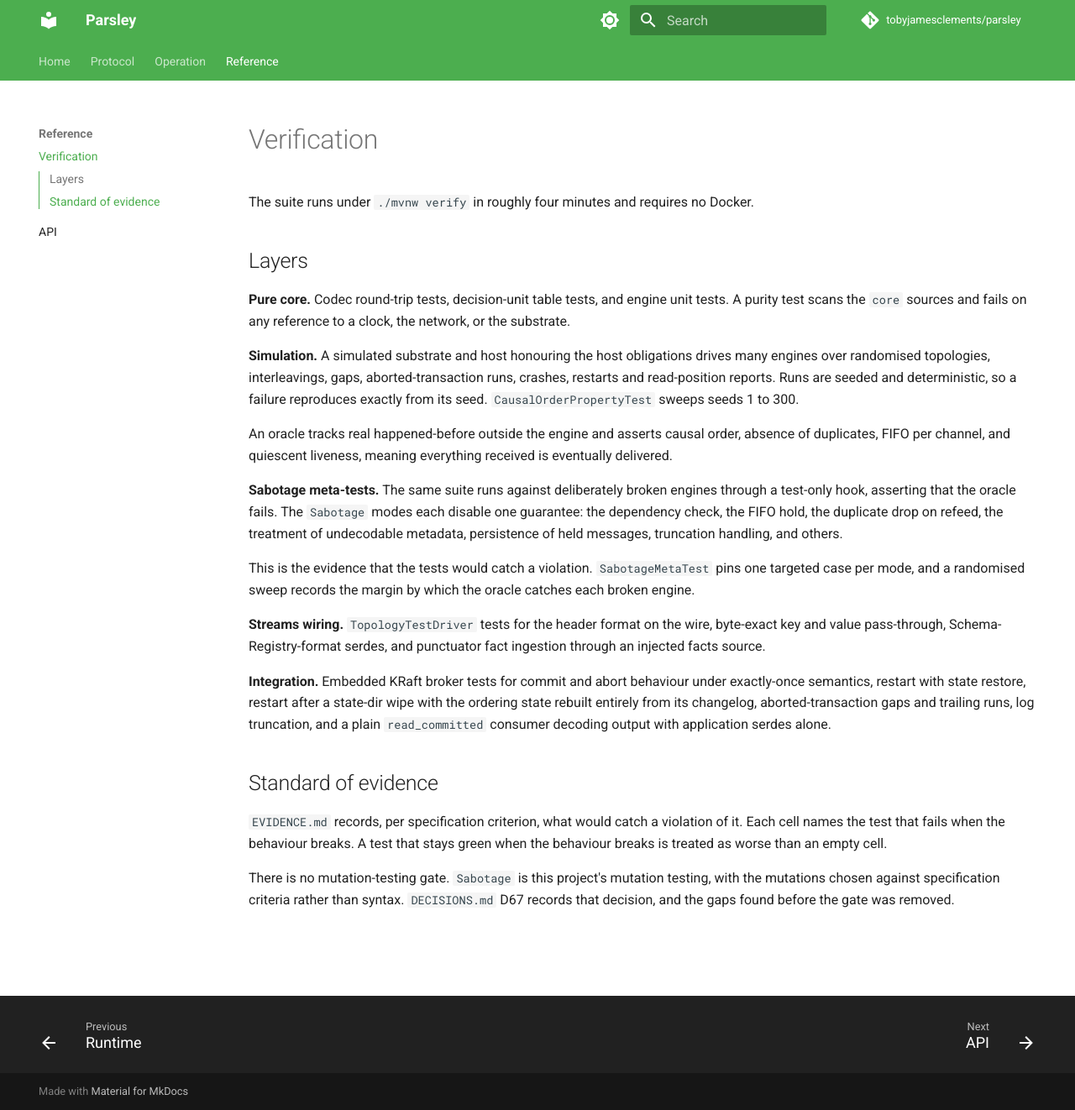
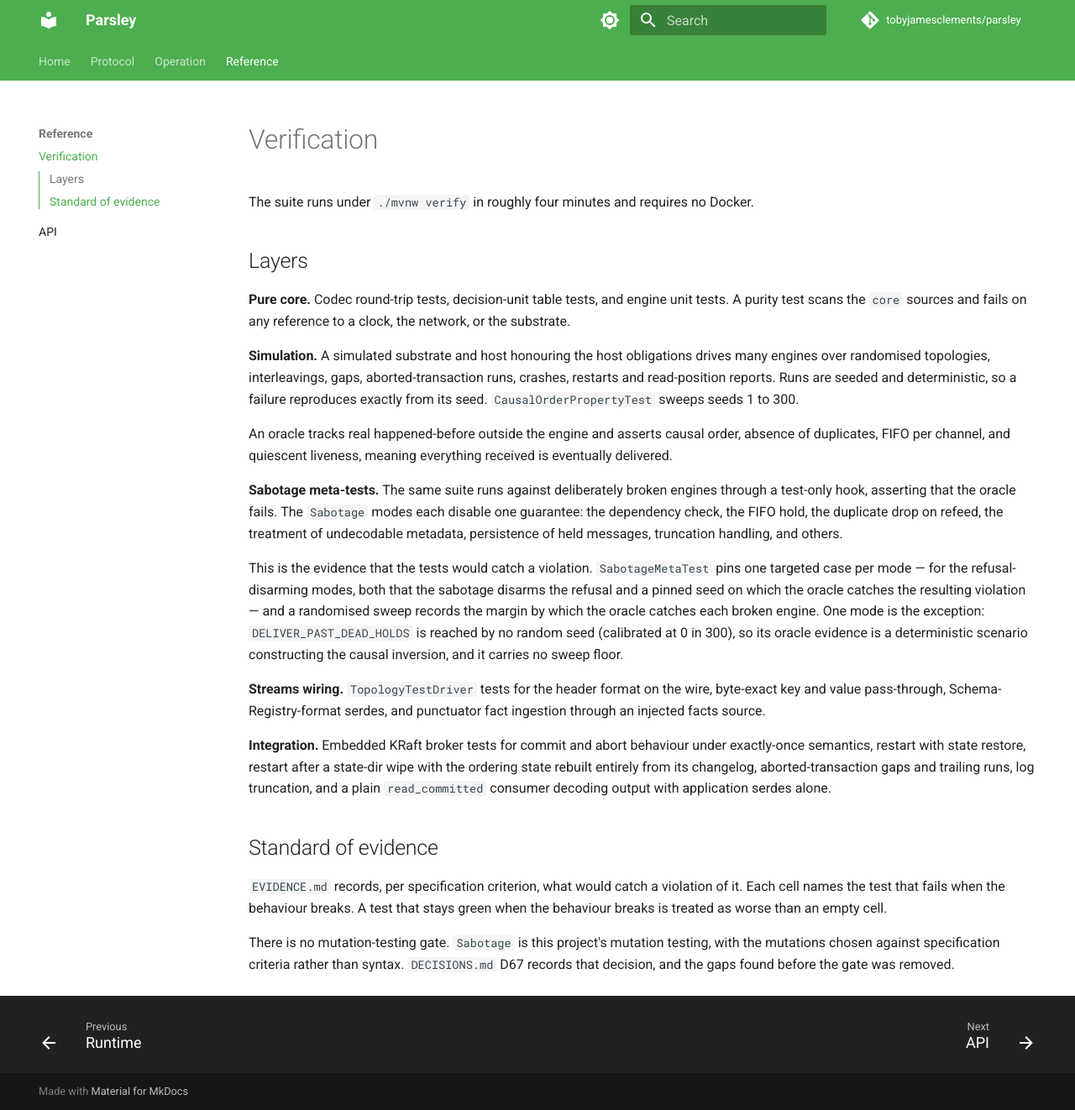
Before and after one commit to tobyjamesclements/parsley, an MkDocs documentation site: the page built from docs/verification.md, in a window 1280 px wide and 1322 px high. Shown: the whole window at 84% size. Built offline with MkDocs 1.6.1 and Material for MkDocs 9.7.7, drawn with Linux system fonts in a browser that asks for light colours; comment, search, counter and statistics services are not loaded.

Commit message:
Harden the meta-test evidence and widen the core purity scan (3.5, 3.7)
The truncation and recreation sabotage tests asserted only that the
sabotage disarms the refusal; each now also pins a seed on which the
oracle catches the resulting violation (Safety 8 at seed 4, Assumption 2
at seed 65). Calibration showed DELIVER_PAST_DEAD_HOLDS is reached by no
random seed in 300, so instead of a hollow sweep floor, the test and
docs/verification.md now state that its oracle evidence is the
deterministic causal-inversion scenario.

CorePurityTest walks core/ recursively so a future subpackage cannot
escape the scan, and additionally bans file and stream IO, dates,
randomness, sleeping, and environment reads — the debug-aid additions
vendoring integration invites, and exactly what the sim's determinism
cannot survive.

Co-Authored-By: Claude Fable 5 <noreply@anthropic.com>
Claude-Session: https://claude.ai/code/session_015PSitaZF9dfP1BgqkBjEtD

```diff
--- a/docs/verification.md
+++ b/docs/verification.md
@@ -23,8 +23,12 @@ guarantee: the dependency check, the FIFO hold, the duplicate drop on refeed, th
 of undecodable metadata, persistence of held messages, truncation handling, and others.
 
 This is the evidence that the tests would catch a violation. `SabotageMetaTest` pins one
-targeted case per mode, and a randomised sweep records the margin by which the oracle catches
-each broken engine.
+targeted case per mode — for the refusal-disarming modes, both that the sabotage disarms the
+refusal and a pinned seed on which the oracle catches the resulting violation — and a
+randomised sweep records the margin by which the oracle catches each broken engine. One mode
+is the exception: `DELIVER_PAST_DEAD_HOLDS` is reached by no random seed (calibrated at 0 in
+300), so its oracle evidence is a deterministic scenario constructing the causal inversion,
+and it carries no sweep floor.
 
 **Streams wiring.** `TopologyTestDriver` tests for the header format on the wire, byte-exact
 key and value pass-through, Schema-Registry-format serdes, and punctuator fact ingestion
```
Also changed, not shown: WORK-STATE.md (+7 -3 lines), 2 other files.
